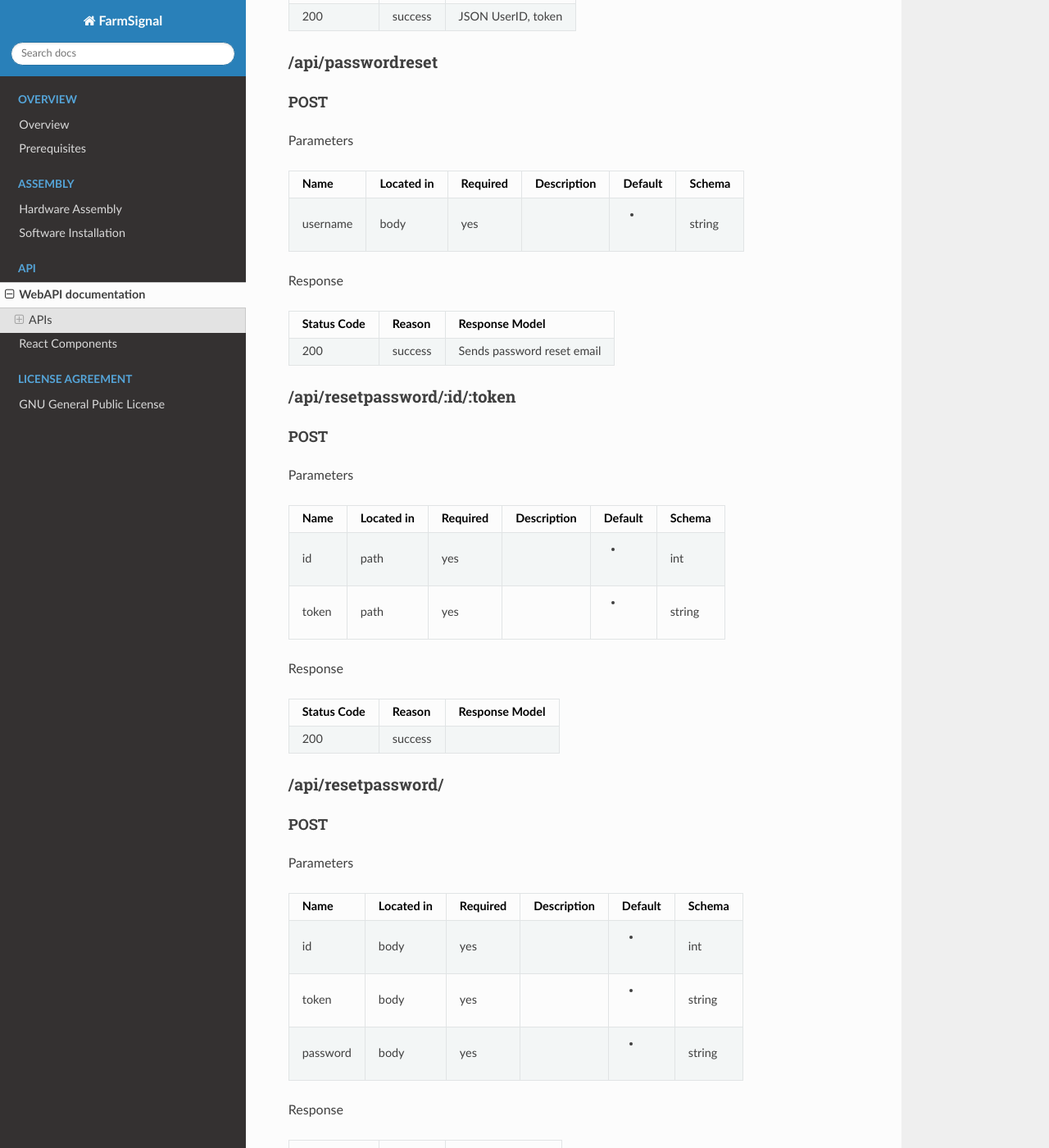
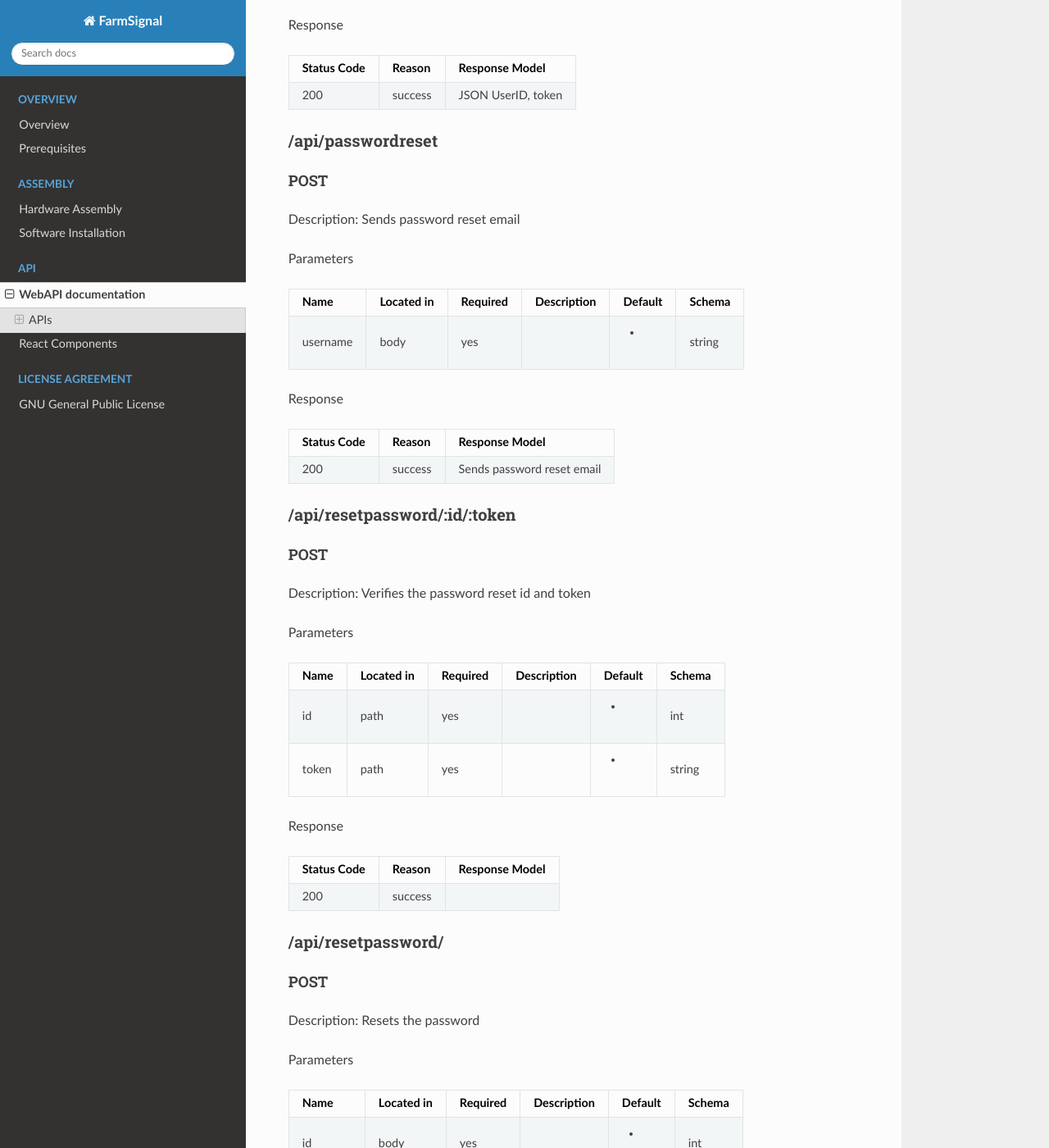
Before and after one commit to AlanConstantino/FarmSignal, a Sphinx documentation site: the page built from docs/back-end/webapi.rst, in a window 1280 px wide and 1400 px high, scrolled down 1165 px. Shown: the whole window at 82% size. Built offline with Sphinx 7.4.7 and the Read the Docs theme 2.0.0, drawn with Linux system fonts in a browser that asks for light colours; some of the changed text lies outside the part shown.

Commit message:
Added descriptions again.

```diff
--- a/docs/back-end/webapi.rst
+++ b/docs/back-end/webapi.rst
@@ -61,6 +65,8 @@ Status Code Reason     Response Model
 POST
 ####
 
+Description: Sends password reset email
+
 Parameters
 
 ======== ========== ======== =========== ======= ======
@@ -83,6 +89,8 @@ Status Code Reason     Response Model
 
 POST
 ####
+
+Description: Verifies the password reset id and token
 
 Parameters
 
@@ -107,6 +115,8 @@ Status Code Reason     Response Model
 
 POST
 ####
+
+Description: Resets the password
 
 Parameters
 
@@ -133,6 +143,8 @@ Status Code Reason     Response Model
 POST
 ####
 
+Description: Sends notification email
+
 Parameters
 
 ======== ========== ======== =========== ======= ======
```
Also changed, not shown: other parts of docs/back-end/webapi.rst (+32 -0 lines).
